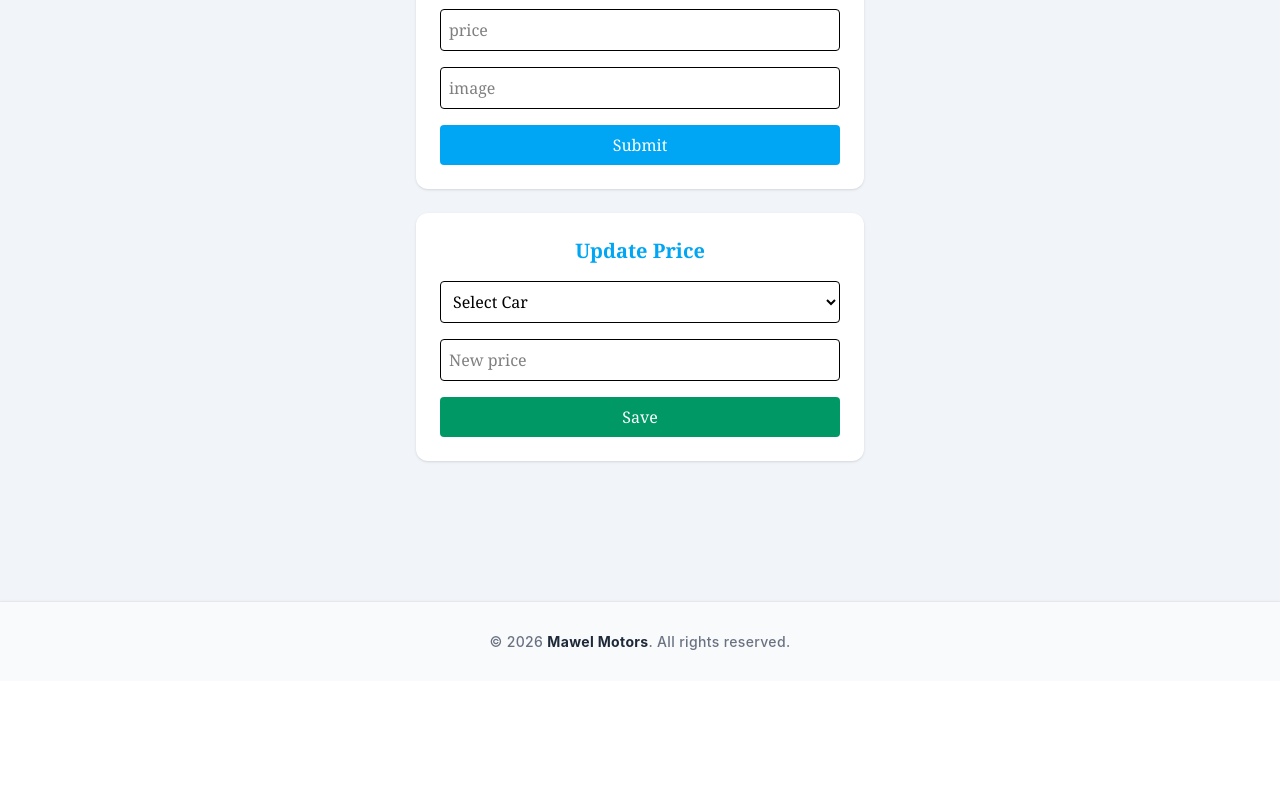
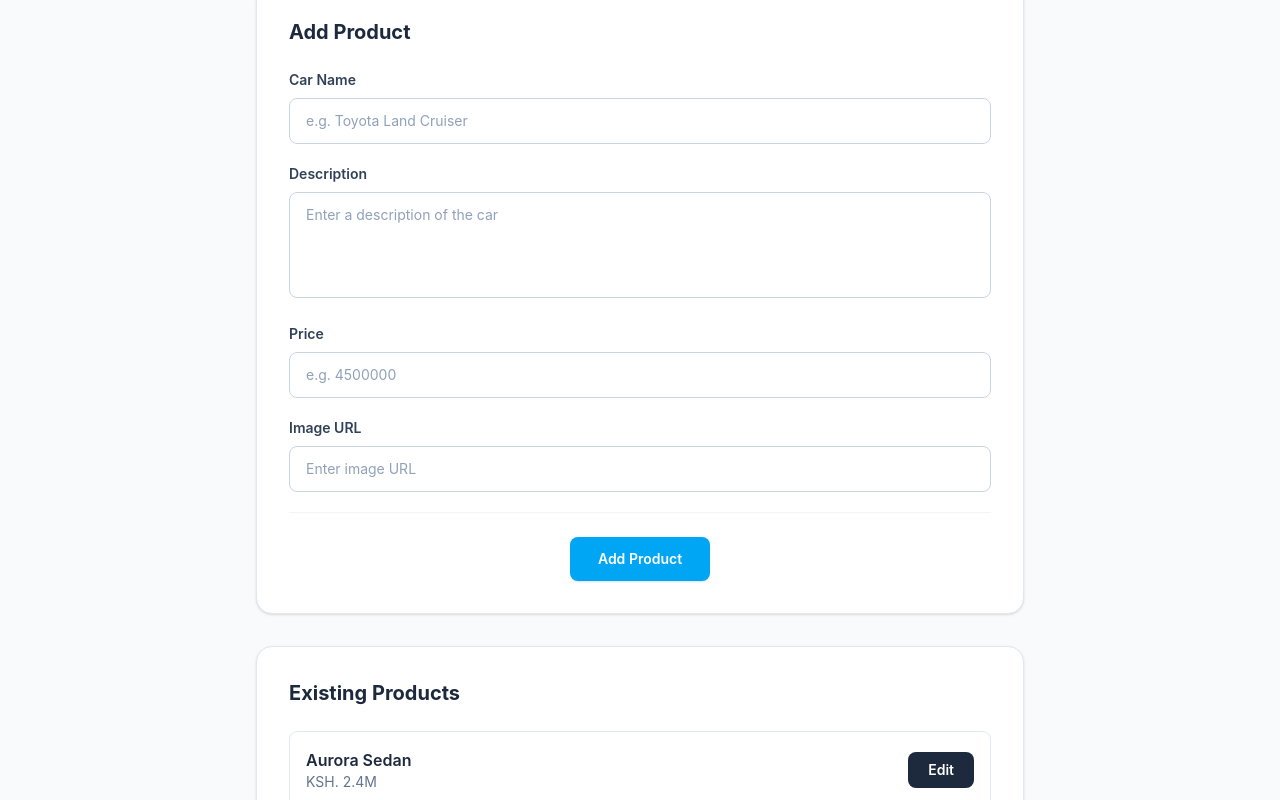
Before and after one commit to Weruh/mawell_motors, a React (Vite) app: page /admin in a window 1280 px wide. Shown: the part 280-1080 px from the top of the page. Before the commit the page ends 961 px from the top, so only its background shows below. Built offline with nearby package versions, Linux system fonts and the light colour scheme.

Commit message:
edited the admin panel

```diff
--- a/src/pages/Admin.jsx
+++ b/src/pages/Admin.jsx
@@ -1,48 +1,106 @@
-import React, { useState } from 'react';
-import dealershipdata from '../dealershipdata';
+import React, { useState } from "react";
+import { useData } from "/src/context/DataContext.jsx";
 
-export default function Admin() {
-  const [cars, setCars] = useState(dealershipdata);
-  const [form, setForm] = useState({ name: '', description: '', price: '', image: '' });
-  const [targetCar, setTargetCar] = useState('');
-  const [newPrice, setNewPrice] = useState('');
+function Admin() {
+  const { AddProduct, product, EditProduct } = useData();
+  const [editingId, setEditingId] = useState(null);
+  const [data, setData] = useState({ name: "", description: "", price: "", imageUrl: "" });
 
-  const updateForm = (e) => setForm({ ...form, [e.target.name]: e.target.value });
+  function handleChange(e) {
+    setData({ ...data, [e.target.name]: e.target.value });
+  }
 
-  const addCar = (e) => {
+  function handleSubmit(e) {
     e.preventDefault();
-    setCars([...cars, { ...form, price: `Asking price: KSH. ${form.price}` }]);
-    setForm({ name: '', description: '', price: '', image: '' });
-    alert('Vehicle added!');
-  };
 
-  const editPrice = (e) => {
-    e.preventDefault();
-    setCars(cars.map(c => c.name === targetCar ? { ...c, price: `Asking price: KSH. ${newPrice}` } : c));
-    setTargetCar('');
-    setNewPrice('');
-    alert('Price updated!');
-  };
+    if (editingId !== null) {
+      EditProduct(editingId, data);
+      setEditingId(null);
+    } else {
+      AddProduct(data.name, data.description, data.price, data.imageUrl);
+    }
+
+    setData({ name: "", description: "", price: "", imageUrl: "" });
+  }
+
+  function handleEdit(car) {
+    setEditingId(car.id);
+    setData({ name: car.name, description: car.description, price: car.price, imageUrl: car.image });
+  }
+
+  function handleCancel() {
+    setEditingId(null);
+    setData({ name: "", description: "", price: "", imageUrl: "" });
+  }
 
   return (
-    <div className="min-h-screen bg-slate-100 p-6 flex flex-col items-center gap-6 font-serif">
-      <form onSubmit={addCar} className="bg-white p-6 rounded-xl shadow w-full max-w-md flex flex-col gap-4">
-        <h2 className="text-xl font-bold text-sky-500 text-center">Add Car</h2>
-        {['name', 'description', 'price', 'image'].map((field) => (
-          <input key={field} name={field} value={form[field]} onChange={updateForm} placeholder={field} className="p-2 border rounded" required />
-        ))}
-        <button className="bg-sky-500 text-white p-2 rounded">Submit</button>
-      </form>
+    <main className="min-h-screen bg-slate-50 px-4 py-12 font-sans sm:px-6 lg:px-10">
+      <div className="mx-auto max-w-3xl">
+        <div className="mb-8 text-center">
+          <p className="mb-2 text-sm font-semibold uppercase tracking-[3px] text-sky-600">Mawel Motors</p>
+          <h1 className="text-3xl font-extrabold text-slate-900 sm:text-4xl">Admin Panel</h1>
+          <p className="mt-3 text-slate-500">Manage your dealership products</p>
+        </div>
 
-      <form onSubmit={editPrice} className="bg-white p-6 rounded-xl shadow w-full max-w-md flex flex-col gap-4">
-        <h3 className="text-xl font-bold text-sky-500 text-center">Update Price</h3>
-        <select value={targetCar} onChange={(e) => setTargetCar(e.target.value)} className="p-2 border rounded" required>
-          <option value="">Select Car</option>
-          {cars.map((c, i) => <option key={i} value={c.name}>{c.name}</option>)}
-        </select>
-        <input value={newPrice} onChange={(e) => setNewPrice(e.target.value)} placeholder="New price" className="p-2 border rounded" required />
-        <button className="bg-emerald-600 text-white p-2 rounded">Save</button>
-      </form>
-    </div>
+        <div className="rounded-2xl border border-slate-200 bg-white p-6 shadow-sm sm:p-8">
+          <h2 className="mb-6 text-xl font-bold text-slate-800">{editingId !== null ? "Edit Product" : "Add Product"}</h2>
+
+          <form onSubmit={handleSubmit} className="space-y-5">
+            <div>
+              <label htmlFor="carName" className="mb-2 block text-sm font-semibold text-slate-700">Car Name</label>
+              <input id="carName" type="text" name="name" placeholder="e.g. Toyota Land Cruiser" value={data.name} onChange={handleChange} className="w-full rounded-lg border border-slate-300 bg-white px-4 py-3 text-sm text-slate-800 placeholder-slate-400 outline-none transition duration-200 focus:border-sky-500 focus:ring-2 focus:ring-sky-100" />
+            </div>
+
+            <div>
+              <label htmlFor="description" className="mb-2 block text-sm font-semibold text-slate-700">Description</label>
+              <textarea id="description" name="description" placeholder="Enter a description of the car" value={data.description} onChange={handleChange} rows="4" className="w-full resize-none rounded-lg border border-slate-300 bg-white px-4 py-3 text-sm text-slate-800 placeholder-slate-400 outline-none transition duration-200 focus:border-sky-500 focus:ring-2 focus:ring-sky-100" />
+            </div>
+
+            <div>
+              <label htmlFor="price" className="mb-2 block text-sm font-semibold text-slate-700">Price</label>
+              <input id="price" type="number" name="price" placeholder="e.g. 4500000" value={data.price} onChange={handleChange} className="w-full rounded-lg border border-slate-300 bg-white px-4 py-3 text-sm text-slate-800 placeholder-slate-400 outline-none transition duration-200 focus:border-sky-500 focus:ring-2 focus:ring-sky-100" />
+            </div>
+
+            <div>
+              <label htmlFor="imageUrl" className="mb-2 block text-sm font-semibold text-slate-700">Image URL</label>
+              <input id="imageUrl" type="text" name="imageUrl" placeholder="Enter image URL" value={data.imageUrl} onChange={handleChange} className="w-full rounded-lg border border-slate-300 bg-white px-4 py-3 text-sm text-slate-800 placeholder-slate-400 outline-none transition duration-200 focus:border-sky-500 focus:ring-2 focus:ring-sky-100" />
+            </div>
+
+            <div className="flex justify-center gap-4 border-t border-slate-100 pt-6">
+              <button type="submit" className="rounded-lg bg-sky-500 px-7 py-3 text-sm font-semibold text-white shadow-sm transition duration-200 hover:-translate-y-0.5 hover:bg-sky-600 hover:shadow-md">
+                {editingId !== null ? "Update Product" : "Add Product"}
+              </button>
+
+              {editingId !== null && (
+                <button type="button" onClick={handleCancel} className="rounded-lg bg-slate-500 px-7 py-3 text-sm font-semibold text-white shadow-sm transition duration-200 hover:bg-slate-600">
+                  Cancel
+                </button>
+              )}
+            </div>
+          </form>
+        </div>
+
+        <div className="mt-8 rounded-2xl border border-slate-200 bg-white p-6 shadow-sm sm:p-8">
+          <h2 className="mb-6 text-xl font-bold text-slate-800">Existing Products</h2>
+
+          <div className="space-y-4">
+            {product.map((car) => (
+              <div key={car.id} className="flex items-center justify-between rounded-lg border border-slate-200 p-4">
+                <div>
+                  <h3 className="font-semibold text-slate-800">{car.name}</h3>
+                  <p className="text-sm text-slate-500">{car.price}</p>
+                </div>
+
+                <button type="button" onClick={() => handleEdit(car)} className="rounded-lg bg-slate-800 px-5 py-2 text-sm font-semibold text-white transition hover:bg-slate-900">
+                  Edit
+                </button>
+              </div>
+            ))}
+          </div>
+        </div>
+      </div>
+    </main>
   );
 }
+
+export default Admin;
```
